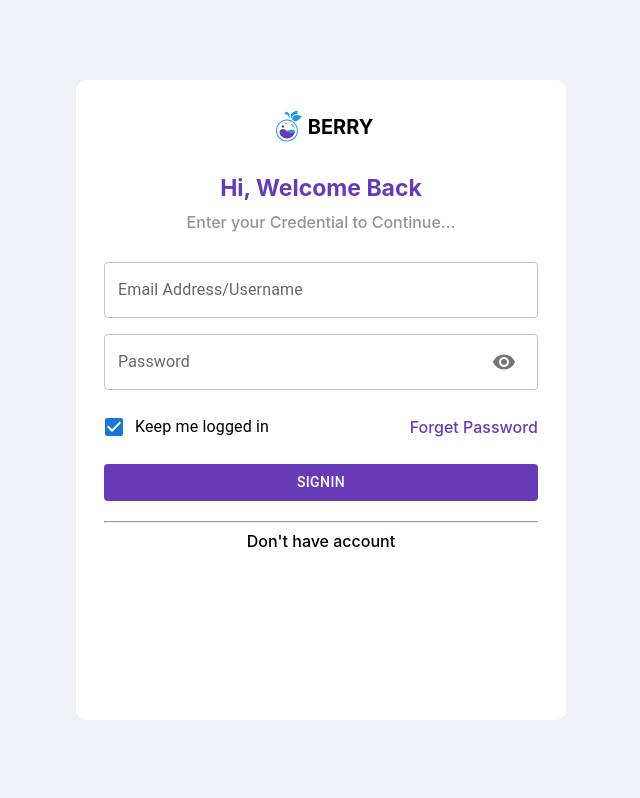
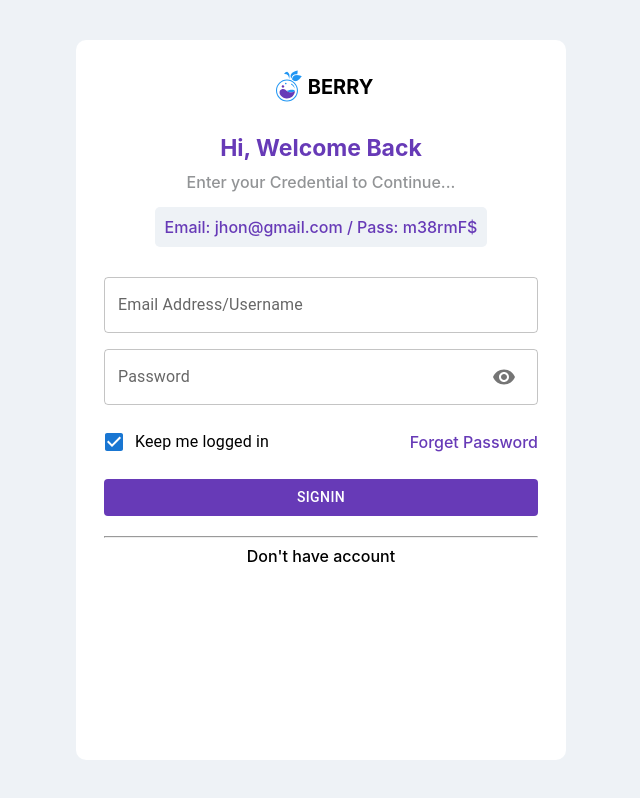
Before and after one commit to ManaySh/Dummy-ui, a React (Create React App) app: page / in a window 1280 px wide. Shown: the whole page, without its empty margins (319-959 px from the left). Built offline with nearby package versions, Linux system fonts and the light colour scheme.

Commit message:
login auth

```diff
--- a/package.json
+++ b/package.json
@@ -14,12 +14,14 @@
     "@testing-library/jest-dom": "^5.17.0",
     "@testing-library/react": "^13.4.0",
     "@testing-library/user-event": "^13.5.0",
+    "axios": "^1.6.2",
     "react": "^18.2.0",
     "react-dom": "^18.2.0",
     "react-draggable": "^4.4.6",
     "react-pro-sidebar": "^1.1.0-alpha.1",
     "react-router-dom": "^6.20.0",
     "react-scripts": "5.0.1",
+    "react-toastify": "^9.1.3",
     "web-vitals": "^2.1.4"
   },
   "scripts": {
--- a/src/Routes/MainRoutes.js
+++ b/src/Routes/MainRoutes.js
@@ -6,7 +6,7 @@ import Switches from "../Pages/Switches";
 import Rating from "../Pages/Rating";
 import Cards from "../Pages/cards/index";
 // import UserList from "../Pages/UserList";
-import Buttons from "../Pages/buttons/index";
+//import Buttons from "../Pages/buttons/index";
 import PaginationInfo from "../Pages/PaginationInfo";
 function MainRoutes() {
   return (
@@ -18,7 +18,6 @@ function MainRoutes() {
       <Route path="/advance/cards" element={<Cards />} />
       {/* <Route path="/advance/userlist" element={<UserList />} /> */}
       <Route path="/advance/pagination" element={<PaginationInfo />} />
-      import AlertInfo from "../Pages/AlertInfo";
     </Routes>
   );
 }
--- a/src/components/Dashboard.jsx
+++ b/src/components/Dashboard.jsx
@@ -1,4 +1,3 @@
-
 import React, { useState, useRef, useEffect } from "react";
 import { styled, useTheme } from "@mui/material/styles";
 import Box from "@mui/material/Box";
@@ -20,8 +19,8 @@ import ListItemText from "@mui/material/ListItemText";
 import InboxIcon from "@mui/icons-material/MoveToInbox";
 import MailIcon from "@mui/icons-material/Mail";
 import Slide from "@mui/material/Slide";
-import WhatshotIcon from "@mui/icons-material/Whatshot";
-import EditIcon from "@mui/icons-material/Edit";
+
+import EditIcon from "@mui/icons-material/DesignServices";
 import ExpandMoreIcon from "@mui/icons-material/ExpandMore";
 import ExpandLessIcon from "@mui/icons-material/ExpandLess";
 import Login from "../screens/Login";
@@ -291,11 +290,20 @@ export default function Dashboard() {
                   color: "#666",
                   fontWeight: "600",
                   marginTop: "-15px",
+                  display: open ? "block" : "none",
                 }}
               >
                 UI Element
               </span>
-              <div style={{ display: "flex" }} onClick={handelDropdownClick}>
+              <div
+                style={{
+                  display: "flex",
+                  marginLeft: "-10px",
+                  //border: "2px solid maroon",
+                  borderRadius: "10px",
+                }}
+                onClick={handelDropdownClick}
+              >
                 <IconButton style={{ color: dropdownOpen ? "#673AB7" : "" }}>
                   <EditIcon />
                 </IconButton>
@@ -305,6 +313,7 @@ export default function Dashboard() {
                     display: "flex",
                     flexDirection: "column",
                     marginTop: "20px",
+                    marginLeft: "14px",
                   }}
                 >
                   <span
@@ -319,7 +328,12 @@ export default function Dashboard() {
                     8+ Advance components
                   </span>
                 </div>
-                <IconButton>
+                <IconButton
+                  style={{
+                    color: dropdownOpen ? "#673AB7" : "",
+                    fontWeight: dropdownOpen ? "600" : "",
+                  }}
+                >
                   {dropdownOpen ? <ExpandLessIcon /> : <ExpandMoreIcon />}
                 </IconButton>
               </div>
--- a/src/screens/Login.jsx
+++ b/src/screens/Login.jsx
@@ -10,9 +10,13 @@ import VisibilityOffIcon from "@mui/icons-material/VisibilityOff";
 import IconButton from "@mui/material/IconButton";
 import InputAdornment from "@mui/material/InputAdornment";
 import { useNavigate } from "react-router-dom";
+import axios from "axios";
 
 const Login = () => {
   const [showPassword, setShowPassword] = useState(false);
+  const [person, setPerson] = useState({ email: "", password: "" });
+  const [error, setError] = useState(false);
+
   const navigate = useNavigate();
   const handleClickShowPassword = () => {
     setShowPassword(!showPassword);
@@ -24,8 +28,36 @@ const Login = () => {
     navigate("/sign-up");
   };
   const handleClcik = () => {
-    navigate("/userList");
+    axios
+      .get("https://fakestoreapi.com/users")
+      .then((res) => {
+        const matchingUser = res.data.find(
+          (user) =>
+            user.email === person.email && user.password === person.password
+        );
+
+        if (matchingUser) {
+          console.log("Credentials are valid:", matchingUser);
+          navigate("/advance/dialog-info");
+        } else {
+          // Credentials are not valid, handle accordingly
+          setError(true);
+          console.log("Invalid credentials");
+        }
+      })
+      .catch((error) => {
+        // Handle errors
+        console.error("Error fetching data:", error);
+      });
   };
+  const handleChange = (e) => {
+    e.preventDefault();
+    const name = e.target.name;
+    const value = e.target.value;
+    setPerson({ ...person, [name]: value });
+    console.log(name, value);
+  };
+
   return (
     <div
       style={{
@@ -39,7 +71,7 @@ const Login = () => {
       <div
         style={{
           width: "490px",
-          height: "80vh",
+          height: "90vh",
           backgroundColor: "#ffffff",
           borderRadius: "10px",
         }}
@@ -71,8 +103,28 @@ const Login = () => {
             >
               Enter your Credential to Continue...
             </div>
+            <div
+              style={{
+                color: "#929496",
+                marginTop: "25px",
+                fontWeight: "500",
+                boxSizing: "border-box",
+              }}
+            >
+              <span
+                style={{
+                  padding: "10px",
+                  backgroundColor: "#EEF2F6",
+                  borderRadius: "5px",
+                  color: "#673AB7",
+                }}
+              >
+                Email:&nbsp;jhon@gmail.com / Pass:&nbsp;m38rmF$
+              </span>
+            </div>
           </div>
         </div>
+        <div></div>
         <div
           style={{
             display: "flex",
@@ -83,20 +135,27 @@ const Login = () => {
           <Grid container spacing={2} style={{ width: "450px" }}>
             <Grid item xs={12}>
               <TextField
-                id="outlined-basic"
+                id="email"
                 label="Email Address/Username"
                 variant="outlined"
                 size="medium"
                 fullWidth
+                name="email"
+                value={person.email}
+                onChange={handleChange}
+                style={{ marginTop: "10px" }}
               />
             </Grid>
             <Grid item xs={12}>
               <TextField
-                id="outlined-basic"
+                id="password"
                 label="Password"
                 variant="outlined"
                 size="medium"
                 fullWidth
+                name="password"
+                value={person.password}
+                onChange={handleChange}
                 type={showPassword ? "text" : "password"}
                 InputProps={{
                   endAdornment: (
@@ -143,6 +202,11 @@ const Login = () => {
             <Grid item xs={12}>
               <div style={{ display: "grid" }}>
                 {" "}
+                {error && (
+                  <span style={{ color: "red", marginBottom: "15px" }}>
+                    invalid credentials
+                  </span>
+                )}
                 <Button
                   style={{ backgroundColor: "#673AB7", color: "#fff" }}
                   onClick={handleClcik}
```
Also changed, not shown: 1 other file (tests, documents, lock files or other folders).
